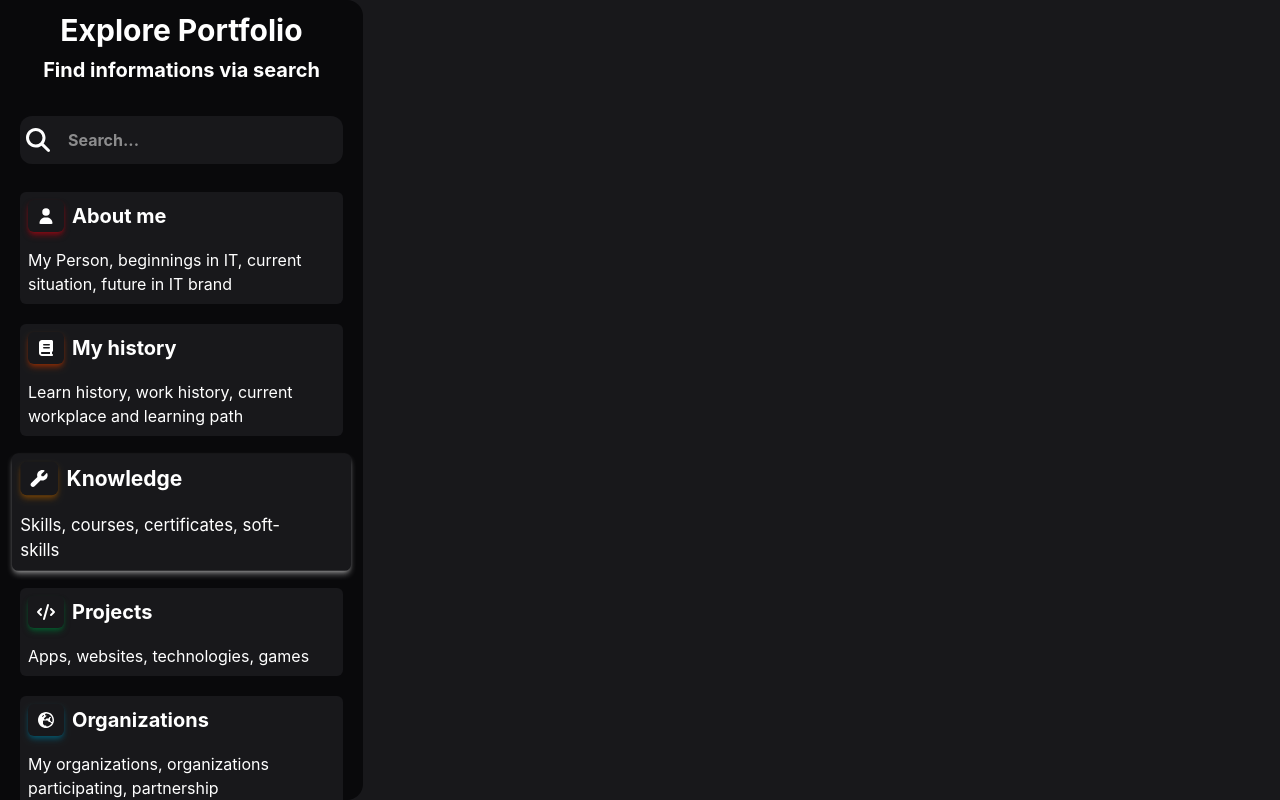
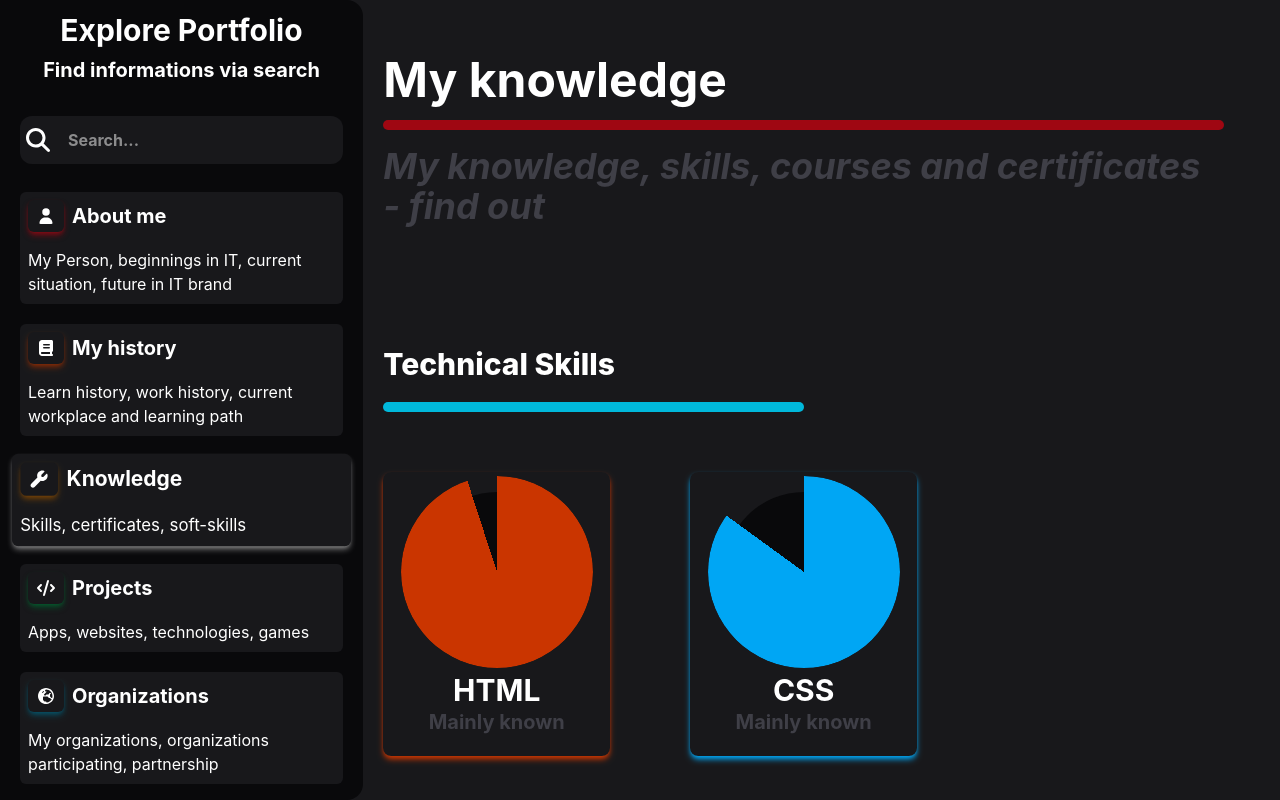
Before and after one commit to kkamildev/final-portfolio-project, a React (Vite) app: page /knowledge in a window 1280 px wide. Built offline with nearby package versions, Linux system fonts and the light colour scheme.

Commit message:
started creating knowledgePage, circle graphs as technology knowledge view

```diff
--- a/src/App.tsx
+++ b/src/App.tsx
@@ -8,6 +8,7 @@ import Navbar from "./nav/Navbar";
 import { Route, Routes } from "react-router-dom";
 import AboutPage from "./pages/AboutPage";
 import HistoryPage from "./pages/HistoryPage";
+import KnowledgePage from "./pages/KnowledgePage";
 
 
 // TS types
@@ -27,7 +28,7 @@ const App : FC<Props> = ({}) => {
                     <Route path="/" element={<AboutPage/>}/>
                     <Route path="/history" element={<HistoryPage/>}/>
                     <Route path="/projects" element={<></>}/>
-                    <Route path="/knowledge" element={<></>}/>
+                    <Route path="/knowledge" element={<KnowledgePage/>}/>
                     <Route path="/organizations" element={<></>}/>
                     <Route path="/contact" element={<></>}/>
                 </Routes>
--- /dev/null
+++ b/src/components/CircleGraph.tsx
@@ -0,0 +1,47 @@
+
+// import types
+import type { FC } from "react";
+
+// import modules
+import { useRef, useEffect, useState } from "react";
+import Circle from "./shapes/Circle";
+
+// TS types
+type Props = {
+    value?:number,
+    title:string,
+    description?:string
+    mainColorClass?:string,
+    shadowColorClass?:string
+}
+
+// main component
+const CircleGraph : FC<Props> = ({value, title, mainColorClass, description, shadowColorClass}) => {
+
+    const [visible, setVisible] = useState<boolean>(false);
+
+    const ref = useRef(null);
+
+    useEffect(() => {
+        const observer = new IntersectionObserver(([entry]) => {
+            if(entry.isIntersecting) {
+                setVisible(true);
+            } else {
+                setVisible(false);
+            }
+        })
+
+        observer.observe(ref.current);
+    }, [])
+
+    return(
+        <section className={`relative flex flex-col justify-center items-center shadow-md ${shadowColorClass} rounded-lg p-5 hover:scale-105 transition-transform duration-75 ease-in-out`}>
+            <Circle value={value} mainColorClass={mainColorClass} performAnimation={visible}/>
+            <h3 ref={ref} className="text-3xl font-bold mt-5">{title}</h3>
+            <p className="text-xl font-bold text-zinc-700 w-full text-center">{description}</p>
+        </section>
+    )
+}
+
+// module exports
+export default CircleGraph;
--- /dev/null
+++ b/src/components/shapes/Circle.tsx
@@ -0,0 +1,44 @@
+
+// import types
+import type { FC } from "react";
+
+// import modules
+import { useRef, useEffect } from "react";
+
+// TS types
+type Props = {
+    value?:number,
+    performAnimation?:boolean,
+    backgroundColorClass?:string,
+    mainColorClass?:string
+}
+
+// main component
+const Circle : FC<Props> = ({value = 100, performAnimation = false, backgroundColorClass = "bg-zinc-950", mainColorClass = "bg-green-500"}) => {
+
+    const ref = useRef(null);
+
+  useEffect(() => {
+    const angle = (value / 100) * 360;
+    ref.current.style.mask = `conic-gradient(#000 ${angle}deg, transparent ${angle}deg)`;
+    ref.current.style.webkitMask = `conic-gradient(#000 ${angle}deg, transparent ${angle}deg)`;
+  }, [value]);
+
+  return (
+    <div className="relative w-40 h-40">
+      <div className={`absolute inset-0 rounded-full ${backgroundColorClass}`}></div>
+      <div
+        ref={ref}
+        className={`absolute inset-0 rounded-full ${performAnimation ? "scale-120" : ""} ${mainColorClass} transition-all duration-150 ease-in-out`}
+        style={{
+          mask: "conic-gradient(#000 0deg, transparent 0deg)",
+          WebkitMask: "conic-gradient(#000 0deg, transparent 0deg)",
+        }}
+      ></div>
+    </div>
+  );
+}
+
+
+// export modules
+export default Circle;
--- a/src/nav/Navbar.tsx
+++ b/src/nav/Navbar.tsx
@@ -82,7 +82,7 @@ const Navbar : FC<Props> = ({}) => {
                             />
                             <NavButton
                                 title="Knowledge"
-                                description="Skills, courses, certificates, soft-skills"
+                                description="Skills, certificates, soft-skills"
                                 icon={faWrench}
                                 shadowColorDesc="shadow-yellow-800/70"
                                 destination="/knowledge"
--- a/src/pages/HistoryPage.tsx
+++ b/src/pages/HistoryPage.tsx
@@ -32,7 +32,6 @@ const HistoryPage : FC<Props> = ({}) => {
                 <section className="my-10">
                     <h1 className="text-3xl font-extrabold">My learning Path to greatness</h1>
                     <section className="h-2.5 bg-yellow-500 my-5 rounded-2xl w-1/2"></section>
-                    <p className="font-bold text-zinc-600 mt-2"></p>
                 </section>
                 <section className="w-full flex mt-10">
                     <aside className="flex-1 flex flex-col items-center">
@@ -83,7 +82,6 @@ const HistoryPage : FC<Props> = ({}) => {
                 <section className="my-10">
                     <h1 className="text-3xl font-extrabold">My working path to success</h1>
                     <section className="h-2.5 bg-green-700 my-5 rounded-2xl w-1/2"></section>
-                    <p className="font-bold text-zinc-600 mt-2"></p>
                 </section>
                 <section className="w-full flex mt-10">
                     <aside className="flex-1 flex flex-col items-center">
--- /dev/null
+++ b/src/pages/KnowledgePage.tsx
@@ -0,0 +1,48 @@
+
+// import types
+import type { FC } from "react";
+
+// import modules
+import PageTitle from "../components/PageTitle";
+import SEO from "../utils/SEO";
+import CircleGraph from "../components/CircleGraph";
+
+// import assets
+import me from "../assets/me.jpg"
+
+
+
+// TS types
+type Props = {
+
+}
+
+// main component
+const KnowledgePage : FC<Props> = ({}) => {
+    return (
+        <>
+            <SEO
+                title="Knowledge - KKamildev Portfolio"
+                desc="Hi my name is Kamil Kijak, I am student of computer science. My knowledge, my skills, courses and certificates - find out"
+                url="https://aboutme.pixlesofte.com/knowledge"
+                img={me}
+            />
+            <section className="m-2 p-2 flex flex-col text-white">
+                <PageTitle title="My knowledge" subtitle="My knowledge, skills, courses and certificates - find out"/>
+                <section className="my-10">
+                    <h1 className="text-3xl font-extrabold">Technical Skills</h1>
+                    <section className="h-2.5 bg-cyan-500 my-5 rounded-2xl w-1/2"></section>
+                </section>
+                <section className="flex">
+                </section>
+                <section className="grid grid-cols-1 md:grid-cols-2 xl:grid-cols-3 gap-20">
+                    <CircleGraph value={95} title="HTML" mainColorClass="bg-orange-700" description="Mainly known" shadowColorClass="shadow-orange-700"/>
+                    <CircleGraph value={85} title="CSS" mainColorClass="bg-sky-500" description="Mainly known" shadowColorClass="shadow-sky-500"/>
+                </section>
+            </section>
+        </>
+    )
+}
+
+// export components
+export default KnowledgePage;
```
Also changed, not shown: 1 other file (tests, documents, lock files or other folders).
